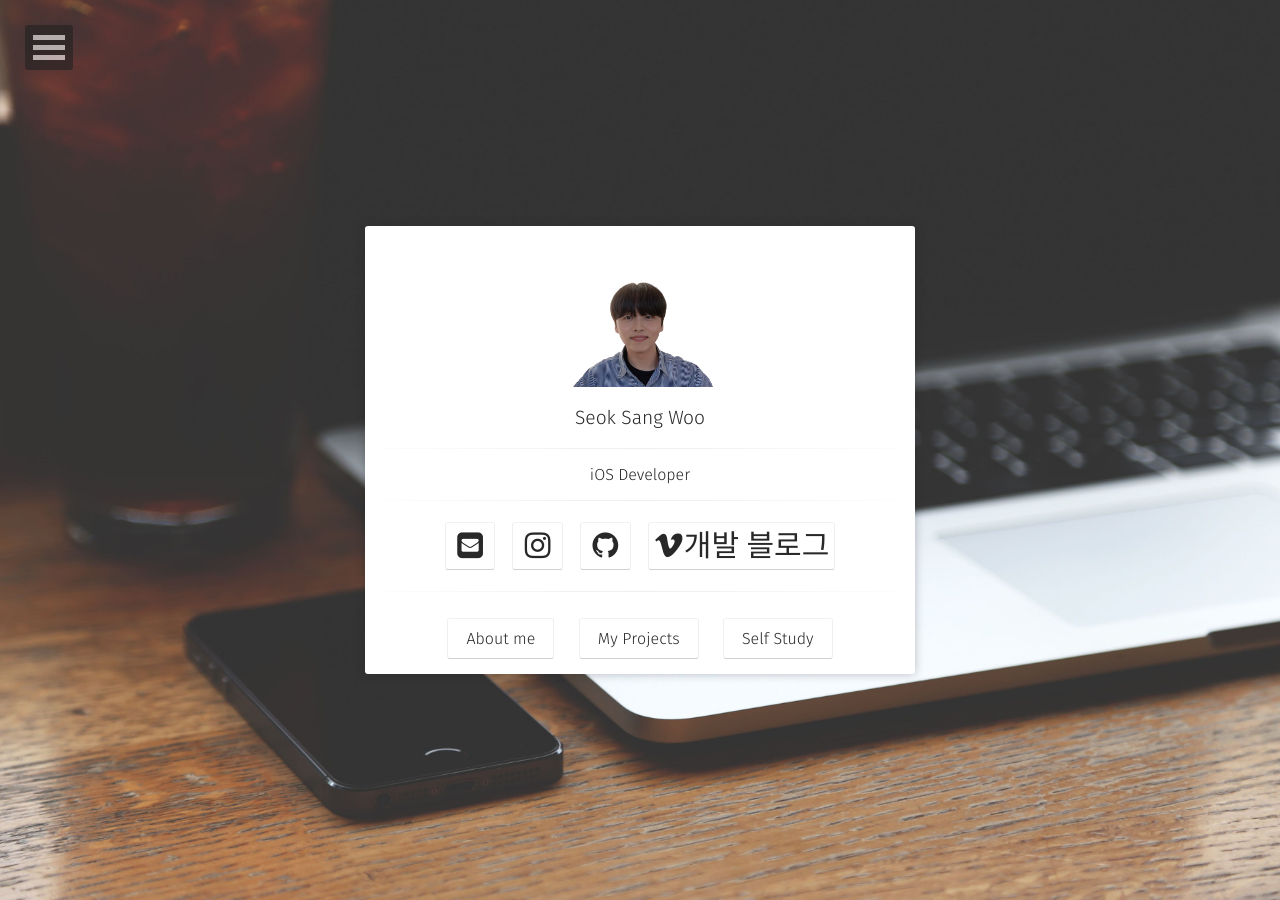
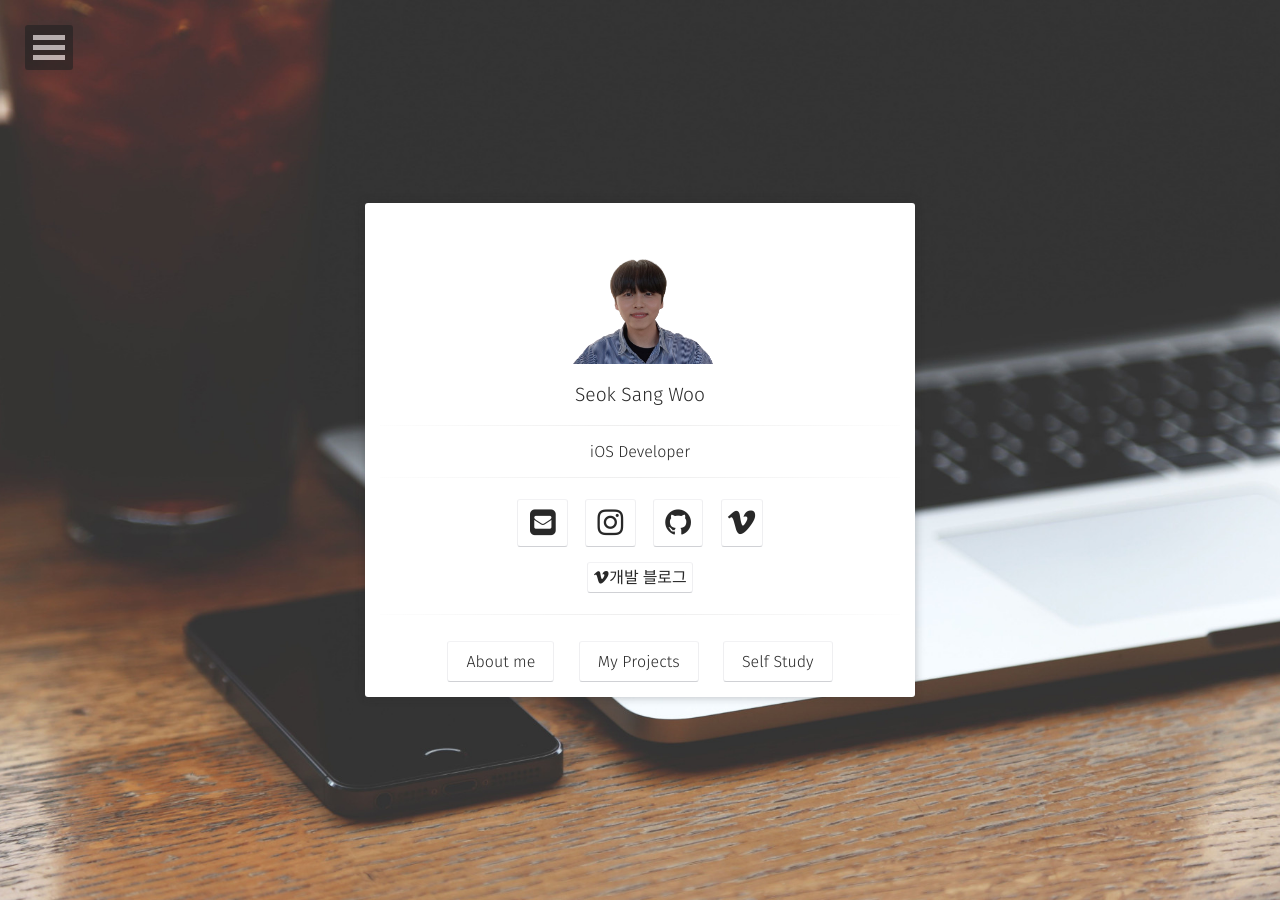
Before and after one commit to sangwoo24/sangwoo24.github.io, a Jekyll site: the page built from index.html, in a window 1280 px wide. Built offline with Jekyll 4.4.1, drawn with Linux system fonts in a browser that asks for light colours; some web fonts are replaced.

Commit message:
Update social-links.html

```diff
--- a/_includes/social-links.html
+++ b/_includes/social-links.html
@@ -25,5 +25,4 @@
                         {% if site.keybase %}<a class="social-btn" href="https://keybase.io/{{ site.keybase }}" target="_blank" rel="noopener noreferrer"><i class="fa fa-fw fa-key"></i></a>{% endif %}
                         {% if site.xmpp %}<a class="social-btn" href="xmpp:{{ site.xmpp }}" target="_blank" rel="noopener noreferrer"><i class="fa fa-fw fa-lightbulb-o"></i></a>{% endif %}
                         {% if site.hackernews %}<a class="social-btn" href="https://news.ycombinator.com/user?id={{ site.hackernews }}" target="_blank" rel="noopener noreferrer"><i class="fa fa-fw fa-hacker-news"></i></a>{% endif %}
-                        {% if site.tistory %}<a class="social-btn" href="https://velog.io/@{{site.velog}}" target="_blank" rel="noopener noreferrer"><i class="fa fa-vimeo"><font style="size: 1em;">개발 블로그</font></i></a>{% endif %}
-                    </h3>
+                        {% if site.tistory %}<a class="social-btn" href="https://velog.io/@{{site.velog}}" target="_blank" rel="noopener noreferrer"><i class="fa fa-vimeo"></h3><font style="size: 5px;">개발 블로그</font></i></a>{% endif %}
```
